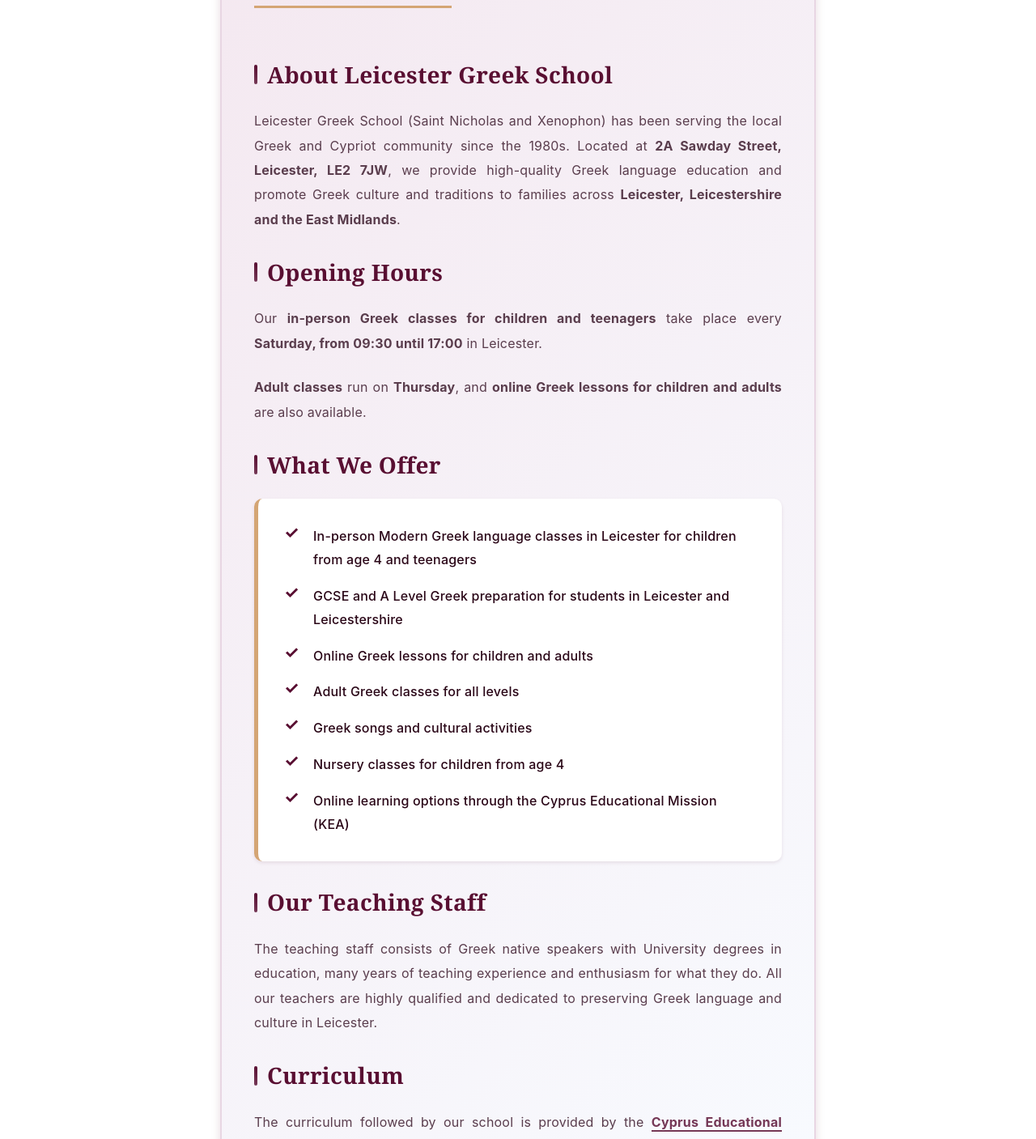
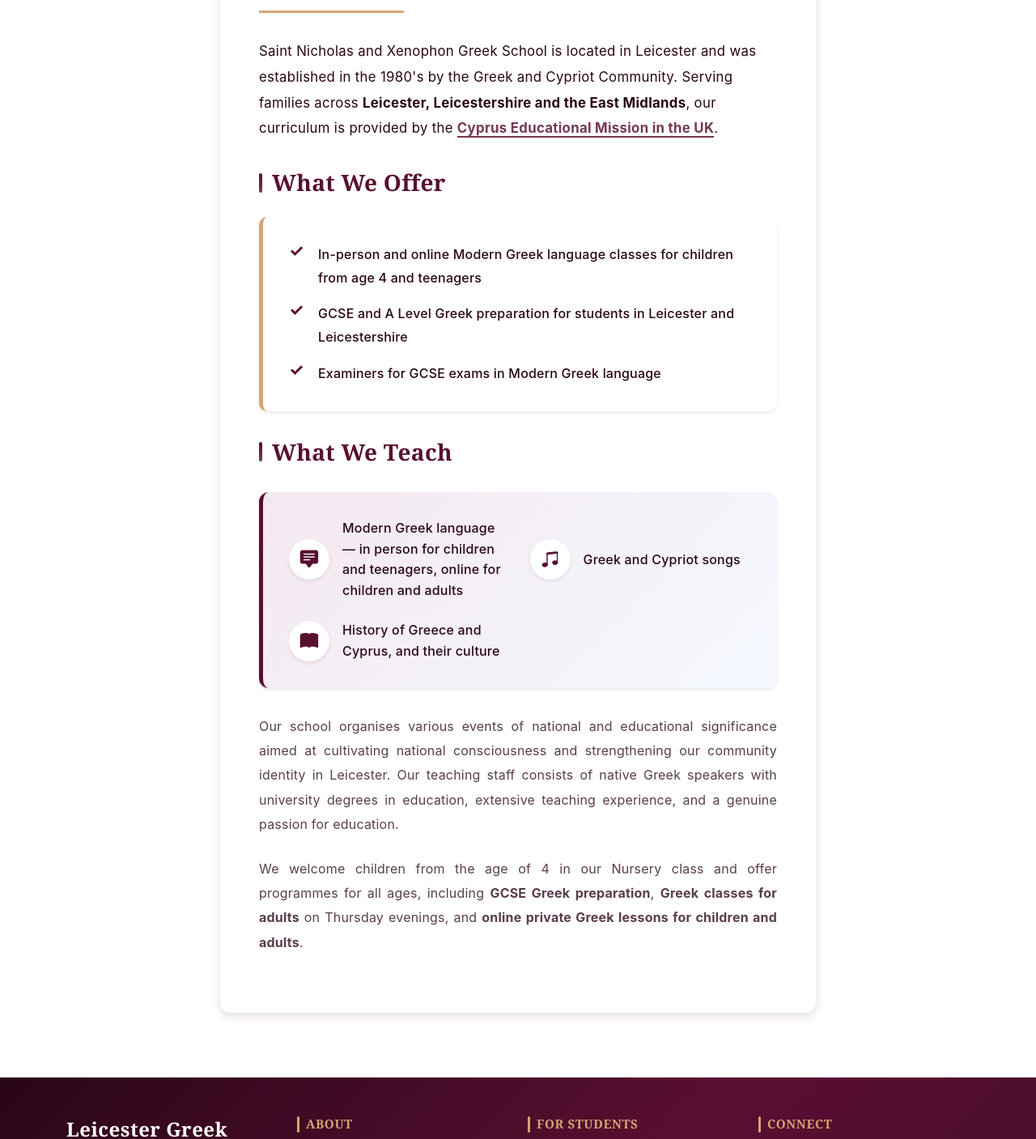
Before and after one commit to Leicester-Greek-School/website, a Vue app: page / in a window 1280 px wide. Shown: the part 1200-2607 px from the top of the page at 81% size. Built offline with nearby package versions, Linux system fonts and the light colour scheme.

Commit message:
Replace information content

```diff
--- a/src/views/Home.vue
+++ b/src/views/Home.vue
@@ -1,3 +1,5 @@
+<script setup>
+</script>
 <template>
   <div class="home">
     <!-- Hero Section -->
@@ -26,60 +28,6 @@
       </div>
     </section>
 
-    <!-- Information -->
-    <section id="information" class="container my-5 py-3">
-      <div class="row">
-        <div class="col-lg-8 mx-auto">
-          <div class="info-section">
-            <h2 class="page-title">Information</h2>
-
-            <h3 class="section-title">About Leicester Greek School</h3>
-            <p class="text-justify">
-              Leicester Greek School (Saint Nicholas and Xenophon) has been serving the local Greek and
-              Cypriot community since the 1980s. Located at <strong>2A Sawday Street, Leicester, LE2 7JW</strong>,
-              we provide high-quality Greek language education and promote Greek culture and traditions to
-              families across <strong>Leicester, Leicestershire and the East Midlands</strong>.
-            </p>
-
-            <h3 class="section-title">Opening Hours</h3>
-            <p class="text-justify">
-              Our <strong>in-person Greek classes for children and teenagers</strong> take place every
-              <strong>Saturday, from 09:30 until 17:00</strong> in Leicester.
-            </p>
-            <p class="text-justify">
-              <strong>Adult classes</strong> run on <strong>Thursday</strong>, and
-              <strong>online Greek lessons for children and adults</strong> are also available.
-            </p>
-
-            <h3 class="section-title">What We Offer</h3>
-            <ul class="info-list">
-              <li>In-person Modern Greek language classes in Leicester for children from age 4 and teenagers</li>
-              <li>GCSE and A Level Greek preparation for students in Leicester and Leicestershire</li>
-              <li>Online Greek lessons for children and adults</li>
-              <li>Adult Greek classes for all levels</li>
-              <li>Greek songs and cultural activities</li>
-              <li>Nursery classes for children from age 4</li>
-              <li>Online learning options through the Cyprus Educational Mission (KEA)</li>
-            </ul>
-
-            <h3 class="section-title">Our Teaching Staff</h3>
-            <p class="text-justify">
-              The teaching staff consists of Greek native speakers with University degrees in education,
-              many years of teaching experience and enthusiasm for what they do. All our teachers are
-              highly qualified and dedicated to preserving Greek language and culture in Leicester.
-            </p>
-
-            <h3 class="section-title">Curriculum</h3>
-            <p class="text-justify">
-              The curriculum followed by our school is provided by the
-              <a href="http://kea.schools.ac.cy/" target="_blank" rel="noopener noreferrer" class="external-link">Cyprus Educational Mission in the UK</a> —
-              the same accredited programme used in Greek schools across the United Kingdom.
-            </p>
-          </div>
-        </div>
-      </div>
-    </section>
-
     <!-- Main Content -->
     <section class="container my-5 py-3">
       <div class="row">
@@ -93,9 +41,12 @@
               <a href="http://kea.schools.ac.cy/" target="_blank" rel="noopener noreferrer" class="external-link">Cyprus Educational Mission in the UK</a>.
             </p>
 
-            <p class="text-justify">
-              Our core offer is <strong>Saturday in-person teaching in Leicester for children from age 4 through to teenagers studying Pre-GCSE, GCSE and A Level Greek</strong>. We also provide <strong>online Greek lessons for children and adults</strong>, making Leicester Greek School a flexible option for local families and remote learners.
-            </p>
+            <h3 class="section-title">What We Offer</h3>
+            <ul class="info-list">
+              <li>In-person and online Modern Greek language classes for children from age 4 and teenagers</li>
+              <li>GCSE and A Level Greek preparation for students in Leicester and Leicestershire</li>
+              <li>Examiners for GCSE exams in Modern Greek language</li>
+            </ul>
 
             <h3 class="section-title">What We Teach</h3>
 
```
